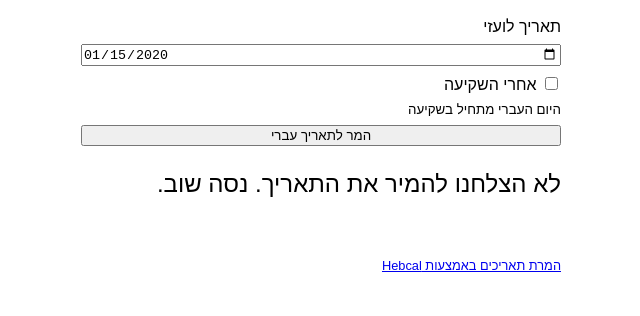
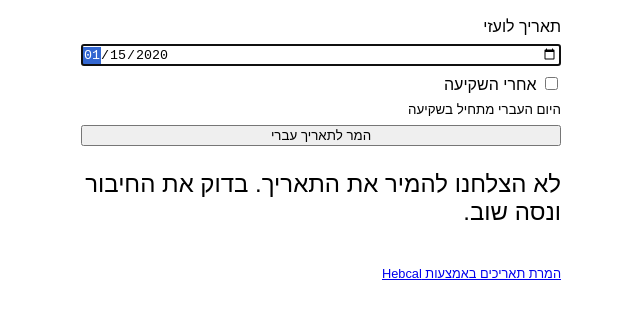
Before and after one commit to OrAtia7/hebrew-date-converter, a plain HTML site: page index.html in a window 1280 px wide. Both pictures are taken after typing "2020-01-15" into the empty fields and a click on the button "המר לתאריך עברי". Shown: the part 80-396 px from the top of the page, without its empty margins (319-959 px from the left). Drawn offline with Linux system fonts and the light colour scheme; no server answers.

Commit message:
Add loading state, timeout and error handling
Co-Authored-By: Claude Opus 5.5 <noreply@anthropic.com>

```diff
--- a/app.js
+++ b/app.js
@@ -3,6 +3,7 @@
 const form = document.getElementById('converter-form');
 const dateInput = document.getElementById('gregorian-date');
 const sunsetCheckbox = document.getElementById('after-sunset');
+const convertButton = document.getElementById('convert-button');
 const result = document.getElementById('result');
 
 // Formats a date like "2 ביוני 2011". UTC on both sides, so the user's
@@ -26,15 +27,39 @@ function describeConversion(conversion) {
   return `${label}: ${conversion.hebrew}`;
 }
 
+// Turns an error from getHebrewDate into a message for the user.
+function errorMessage(error) {
+  if (error.status === 400) {
+    return 'התאריך לא תקין. בדוק אותו ונסה שוב.';
+  }
+  if (error.name === 'TimeoutError') {
+    return 'השירות לא הגיב בזמן. נסה שוב.';
+  }
+  return 'לא הצלחנו להמיר את התאריך. בדוק את החיבור ונסה שוב.';
+}
+
+// Locks the form while a request is running, which also blocks double submits.
+function setFormDisabled(disabled) {
+  dateInput.disabled = disabled;
+  sunsetCheckbox.disabled = disabled;
+  convertButton.disabled = disabled;
+}
+
 form.addEventListener('submit', async (event) => {
   event.preventDefault(); // stop the browser from reloading the page
+
+  result.textContent = 'ממיר תאריך…';
+  setFormDisabled(true);
 
   try {
     const conversion = await getHebrewDate(dateInput.value, sunsetCheckbox.checked);
     result.textContent = describeConversion(conversion);
   } catch (error) {
     console.error(error);
-    result.textContent = 'לא הצלחנו להמיר את התאריך. נסה שוב.';
+    result.textContent = errorMessage(error);
+  } finally {
+    setFormDisabled(false); // runs after success and after failure
+    dateInput.focus(); // disabling the form dropped focus; give it back for keyboard users
   }
 });
 
--- a/hebcal.js
+++ b/hebcal.js
@@ -2,6 +2,7 @@
 // Docs: https://www.hebcal.com/home/219/hebrew-date-converter-rest-api
 
 const HEBCAL_CONVERTER_URL = 'https://www.hebcal.com/converter';
+const REQUEST_TIMEOUT_MS = 8000;
 
 // Builds the request URL for a Gregorian date string in "YYYY-MM-DD" format.
 function buildConverterUrl(date, afterSunset) {
@@ -9,7 +10,7 @@ function buildConverterUrl(date, afterSunset) {
     date: date,
     cfg: 'json', // return JSON instead of HTML
     g2h: '1',    // convert Gregorian to Hebrew
-    strict: '1', // reject invalid dates instead of guessing
+    strict: '1', // return 400 for a malformed date (overflow dates like 2011-02-30 still roll over)
   });
   if (afterSunset) {
     params.set('gs', 'on'); // after sunset the Hebrew day has already moved to the next day
@@ -19,10 +20,22 @@ function buildConverterUrl(date, afterSunset) {
 
 // Calls the API and returns the converted date, e.g.
 // { hebrew: "א׳ בְּסִיוָן תשע״א", gy: 2011, gm: 6, gd: 2, afterSunset: true }
+//
+// Errors the caller can tell apart:
+//   - error.name === 'TimeoutError'  no answer within REQUEST_TIMEOUT_MS
+//   - error.status (e.g. 400)        Hebcal answered with an HTTP error
+//   - TypeError                      network failure (offline, DNS, CORS)
 async function getHebrewDate(date, afterSunset) {
-  const response = await fetch(buildConverterUrl(date, afterSunset));
+  const response = await fetch(buildConverterUrl(date, afterSunset), {
+    signal: AbortSignal.timeout(REQUEST_TIMEOUT_MS), // abort the request if it takes too long
+  });
+
   if (!response.ok) {
-    throw new Error(`Hebcal request failed with status ${response.status}`);
+    const body = await response.text().catch(() => ''); // for debugging only
+    console.error('Hebcal HTTP error', response.status, body);
+    const error = new Error(`Hebcal request failed with status ${response.status}`);
+    error.status = response.status;
+    throw error;
   }
 
   const data = await response.json();
--- a/index.html
+++ b/index.html
@@ -22,7 +22,7 @@
       אחרי השקיעה
     </label>
     <small id="sunset-hint">היום העברי מתחיל בשקיעה</small>
-    <button type="submit">המר לתאריך עברי</button>
+    <button type="submit" id="convert-button">המר לתאריך עברי</button>
   </form>
 
   <p id="result" aria-live="polite"></p>
```
